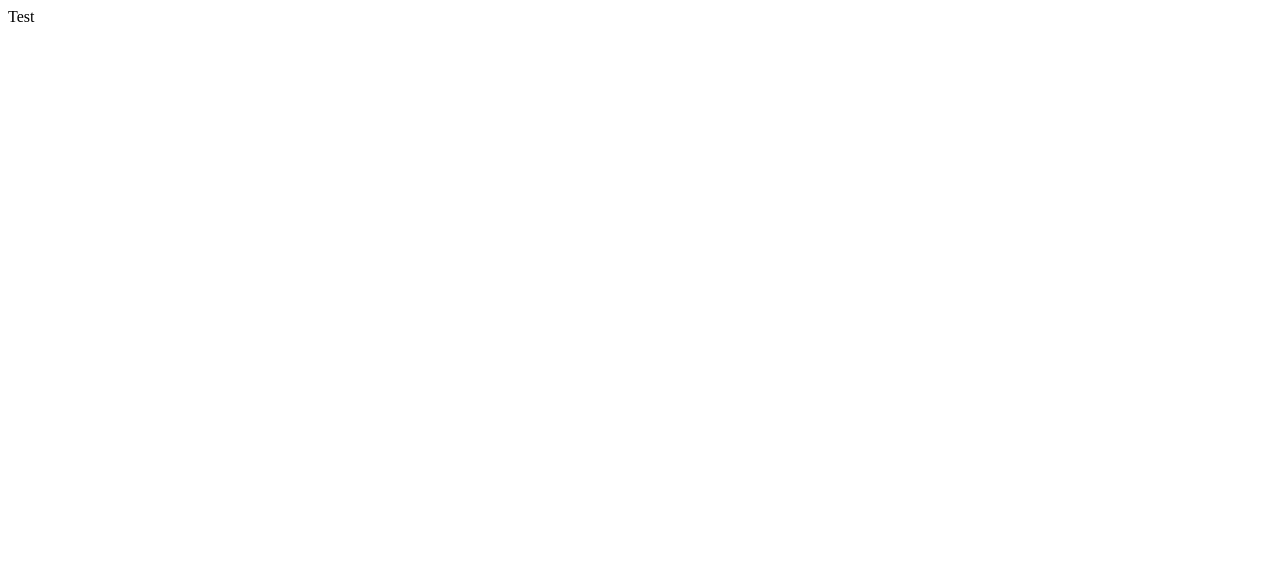
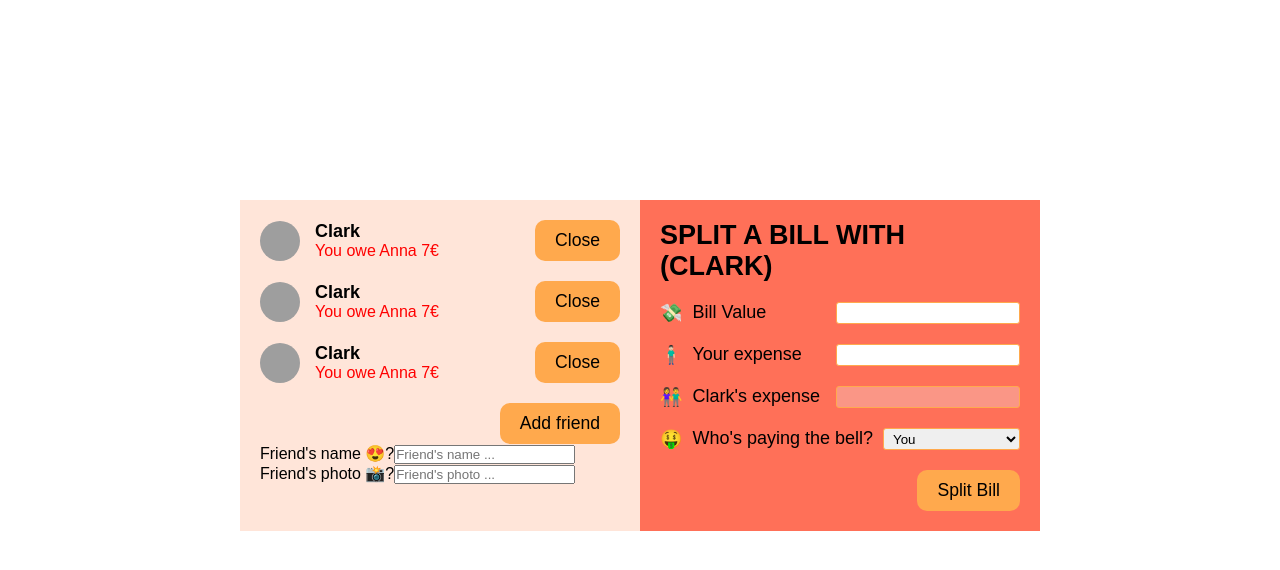
Before and after one commit to MoomenEltelbany/eat-n-split, a React (Create React App) app in the folder eat-n-split/: page / in a window 1280 px wide. Shown: the top 570 px of the page. Built offline with nearby package versions, Linux system fonts and the light colour scheme; grey boxes are pictures that could not be loaded.

Commit message:
CSS
Starting to build the CSS of the project

```diff
--- /dev/null
+++ b/eat-n-split/src/App.css
@@ -0,0 +1,103 @@
+* {
+    padding: 0;
+    margin: 0;
+    box-sizing: border-box;
+}
+
+body {
+    font-family: Arial, Helvetica, sans-serif;
+    height: 100vh;
+}
+
+.container {
+    width: 800px;
+    margin: 200px auto;
+    display: flex;
+}
+
+.friends-list {
+    min-width: 400px;
+    background-color: #ffe5d9;
+    padding: 20px;
+
+    .friend-data {
+        display: flex;
+        align-items: center;
+        margin-bottom: 20px;
+
+        img {
+            width: 40px;
+            height: 40px;
+            border-radius: 50%;
+        }
+
+        .friend-info {
+            margin-left: 15px;
+
+            .name {
+                font-size: 18px;
+                font-weight: bold;
+            }
+
+            .money-state {
+                color: red;
+            }
+        }
+    }
+}
+
+aside {
+    background-color: #ff7058;
+    flex-grow: 1;
+    padding: 20px;
+    font-size: 18px;
+
+    h2 {
+        text-transform: uppercase;
+        margin-bottom: 20px;
+    }
+
+    div {
+        display: flex;
+        margin-bottom: 20px;
+
+        label {
+            margin-left: 10px;
+            margin-right: 10px;
+        }
+
+        input,
+        select {
+            padding-left: 5px;
+            margin-left: auto;
+            border: 1px solid #ffa94d;
+            border-radius: 3px;
+        }
+
+        input:focus,
+        select:focus {
+            outline: none;
+        }
+
+        select {
+            flex-grow: 1;
+        }
+    }
+}
+
+button {
+    display: block;
+    margin-left: auto;
+    padding: 10px 20px;
+    border: none;
+    border-radius: 10px;
+    font-size: 1.1rem;
+    background-color: #ffa94d;
+    cursor: pointer;
+    transition: 0.3s;
+}
+
+button:hover {
+    background-color: black;
+    color: #ffa94d;
+}
--- a/eat-n-split/src/App.js
+++ b/eat-n-split/src/App.js
@@ -1,5 +1,104 @@
+import "./App.css";
+
+const initialFriends = [
+    {
+        id: 118836,
+        name: "Clark",
+        image: "https://i.pravatar.cc/48?u=118836",
+        balance: -7,
+    },
+    {
+        id: 933372,
+        name: "Sarah",
+        image: "https://i.pravatar.cc/48?u=933372",
+        balance: 20,
+    },
+    {
+        id: 499476,
+        name: "Anthony",
+        image: "https://i.pravatar.cc/48?u=499476",
+        balance: 0,
+    },
+];
+
 function App() {
-    return <div className="App">Test</div>;
+    return (
+        <main className="container">
+            <section className="friends-list">
+                <div className="friend-data">
+                    <img
+                        src="https://i.pravatar.cc/48?u=933372"
+                        alt="Friend's"
+                    />
+                    <div className="friend-info">
+                        <p className="name">Clark</p>
+                        <p className="money-state">You owe Anna 7€</p>
+                    </div>
+                    <button>Close</button>
+                </div>
+                <div className="friend-data">
+                    <img
+                        src="https://i.pravatar.cc/48?u=933372"
+                        alt="Friend's"
+                    />
+                    <div className="friend-info">
+                        <p className="name">Clark</p>
+                        <p className="money-state">You owe Anna 7€</p>
+                    </div>
+                    <button>Close</button>
+                </div>
+                <div className="friend-data">
+                    <img
+                        src="https://i.pravatar.cc/48?u=933372"
+                        alt="Friend's"
+                    />
+                    <div className="friend-info">
+                        <p className="name">Clark</p>
+                        <p className="money-state">You owe Anna 7€</p>
+                    </div>
+                    <button>Close</button>
+                </div>
+                <button>Add friend</button>
+                <form>
+                    <div>
+                        <label>Friend's name 😍?</label>
+                        <input type="text" placeholder="Friend's name ..." />
+                    </div>
+                    <div>
+                        <label>Friend's photo 📸?</label>
+                        <input type="text" placeholder="Friend's photo ..." />
+                    </div>
+                </form>
+            </section>
+            <aside>
+                <h2>Split a bill with (Clark)</h2>
+                <div>
+                    💸
+                    <label>Bill Value</label>
+                    <input type="number" />
+                </div>
+                <div>
+                    🧍🏻‍♂️
+                    <label>Your expense</label>
+                    <input type="number" />
+                </div>
+                <div>
+                    👫
+                    <label>Clark's expense</label>
+                    <input type="number" disabled />
+                </div>
+                <div>
+                    🤑
+                    <label>Who's paying the bell?</label>
+                    <select>
+                        <option value="you">You</option>
+                        <option value="other">Clark</option>
+                    </select>
+                </div>
+                <button>Split Bill</button>
+            </aside>
+        </main>
+    );
 }
 
 export default App;
```
